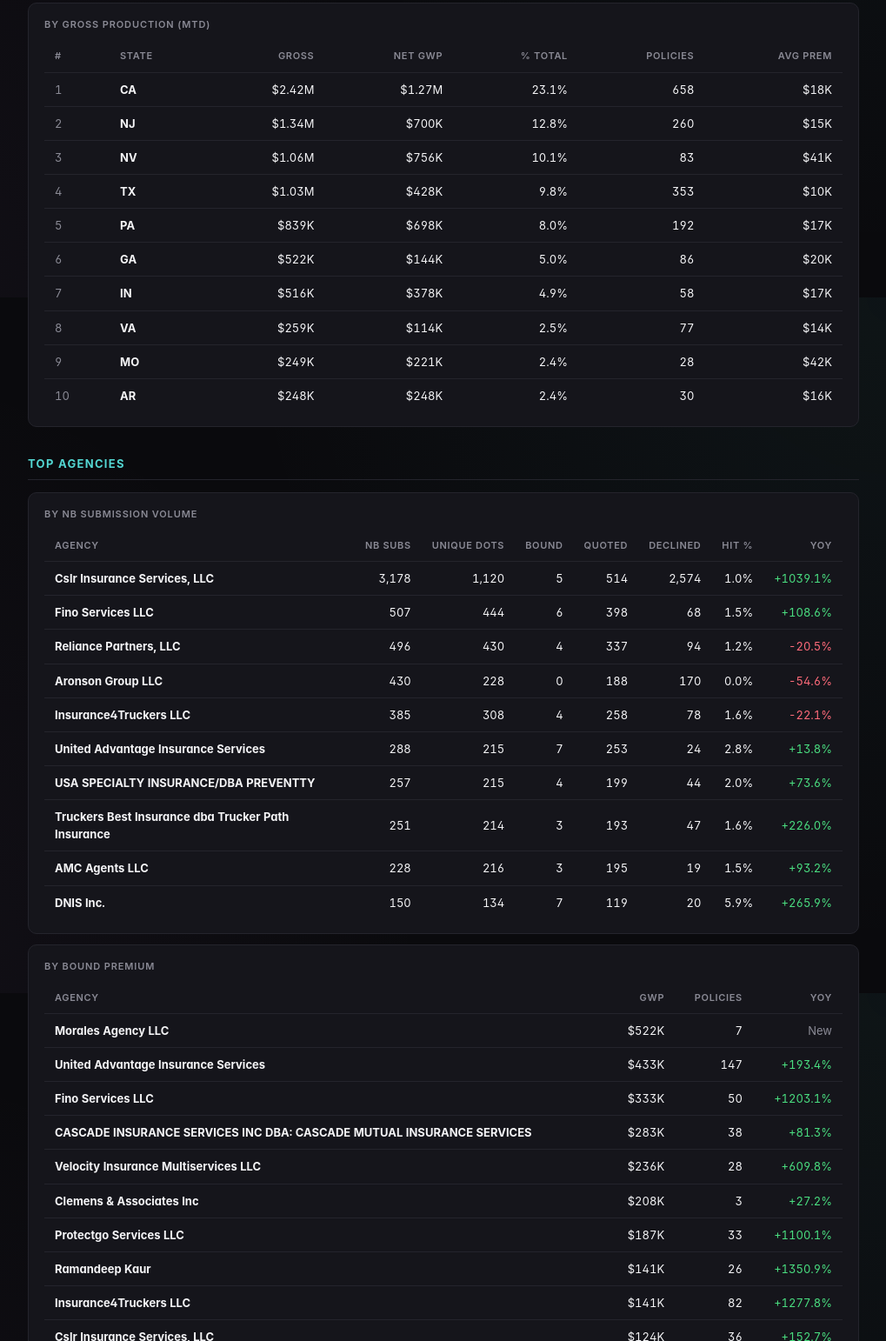
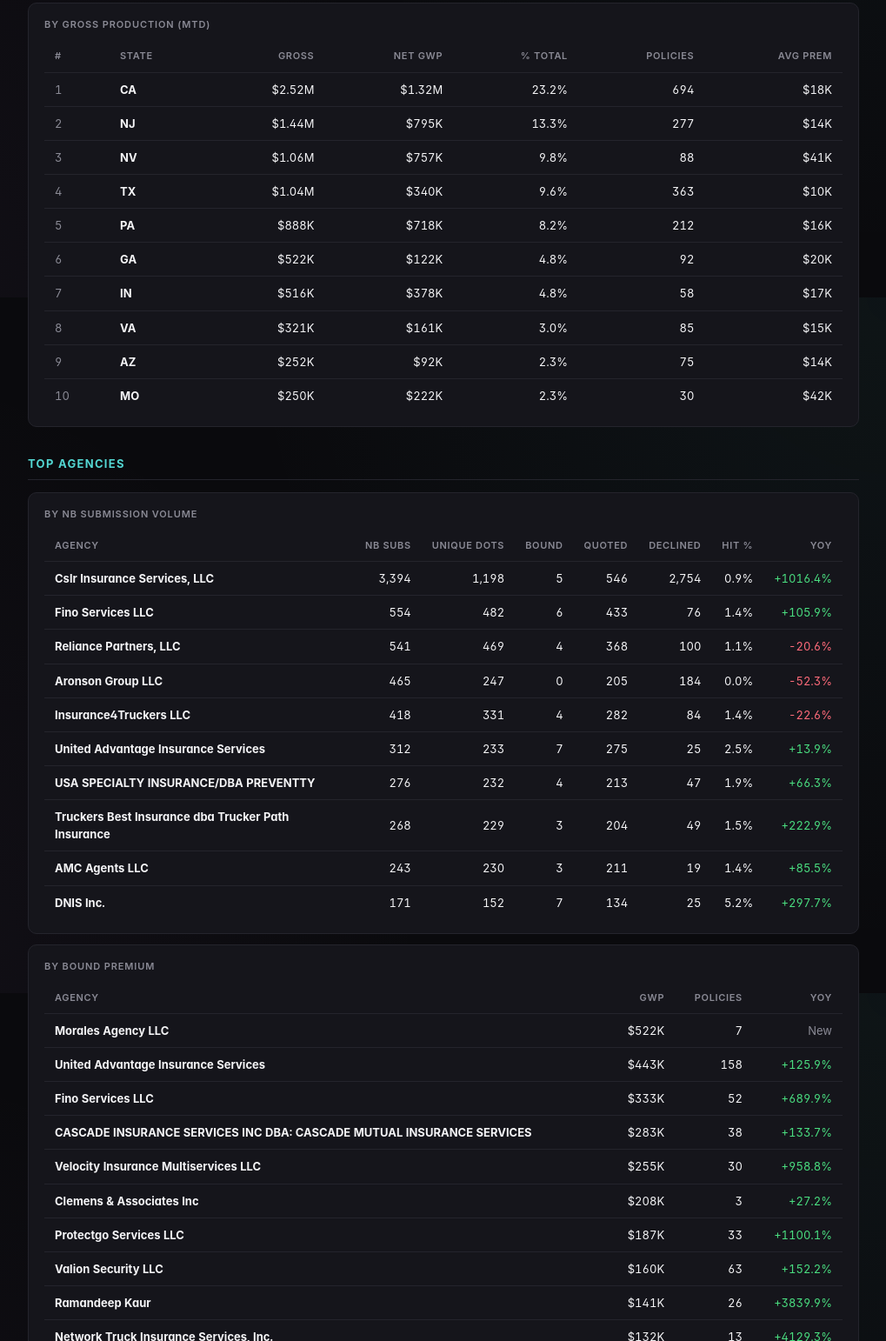
Before and after one commit to Carnette88/cw-reports, a plain HTML site: page morning/retail/index.html in a window 1280 px wide. Shown: the part 1258-2800 px from the top of the page at 87% size, without its empty margins (254-1273 px from the left). Drawn offline with Linux system fonts and the light colour scheme; a web font is replaced by a local one.

Commit message:
production view (Retail) 2026-11-19 05:31

```diff
--- a/morning/retail/index.html
+++ b/morning/retail/index.html
@@ -124,7 +124,7 @@
         <img src="/cw-reports/cw-logo.png" alt="Cover Whale" class="brand-logo">
         <div>
           <div class="brand-title">Growth Strategy Hub</div>
-          <div class="brand-sub">Wed Nov 18 2026</div>
+          <div class="brand-sub">Thu Nov 19 2026</div>
         </div>
       </a>
     </div>
@@ -165,8 +165,8 @@
   <h1>Production vs Budget</h1>
   <div class="subtitle">
 
-      2026-11-18 · Day 11 of 19 business days (8 remaining)
-      · <span class="muted">live from Wed Nov 18 · 5:31 AM</span>
+      2026-11-19 · Day 12 of 19 business days (7 remaining)
+      · <span class="muted">live from Thu Nov 19 · 5:31 AM</span>
 
   </div>
 </header>
@@ -208,25 +208,25 @@
       <tbody>
         <tr>
           <td><strong>Net GWP (after cancels)</strong></td>
-          <td class="num strong">$5.57M</td>
+          <td class="num strong">$5.56M</td>
           <td class="num">$11.96M</td>
-          <td class="num strong">80.5%</td>
+          <td class="num strong">73.6%</td>
           <td><span class="rag rag-red">RED</span></td>
 
         </tr>
 
         <tr>
           <td><strong>Gross Production (before cancels)</strong></td>
-          <td class="num strong">$10.48M</td>
+          <td class="num strong">$10.86M</td>
           <td class="num">$23.93M</td>
-          <td class="num strong">75.6%</td>
+          <td class="num strong">71.8%</td>
           <td><span class="rag rag-red">RED</span></td>
 
         </tr>
 
         <tr>
           <td>NB Submissions</td>
-          <td class="num">11,614</td>
+          <td class="num">12,527</td>
           <td class="num">22,966</td>
           <td class="num">—</td>
           <td><span class="rag rag-na">—</span></td>
@@ -234,7 +234,7 @@
         </tr>
         <tr>
           <td>Hit Ratio</td>
-          <td class="num">2.3%</td>
+          <td class="num">2.2%</td>
           <td class="num">—</td>
           <td class="num">—</td>
           <td>—</td>
@@ -269,47 +269,47 @@
 
             <tr>
               <td>Submitted</td>
-              <td class="num">587</td>
+              <td class="num">636</td>
               <td class="num">5.1%</td>
             </tr>
 
 
             <tr>
               <td>In Review</td>
-              <td class="num">121</td>
-              <td class="num">1.0%</td>
+              <td class="num">133</td>
+              <td class="num">1.1%</td>
             </tr>
 
 
             <tr>
               <td>Quoted</td>
-              <td class="num">6,803</td>
-              <td class="num">58.6%</td>
+              <td class="num">7,358</td>
+              <td class="num">58.7%</td>
             </tr>
 
 
             <tr>
               <td>Bound</td>
-              <td class="num">161</td>
+              <td class="num">171</td>
               <td class="num">1.4%</td>
             </tr>
 
 
             <tr>
               <td>Declined</td>
-              <td class="num">3,861</td>
-              <td class="num">33.2%</td>
+              <td class="num">4,146</td>
+              <td class="num">33.1%</td>
             </tr>
 
 
             <tr>
               <td>Not Taken Up</td>
-              <td class="num">81</td>
+              <td class="num">83</td>
               <td class="num">0.7%</td>
             </tr>
 
 
-          <tr class="row-total"><td><strong>Total</strong></td><td class="num"><strong>11,614</strong></td><td class="num"><strong>100%</strong></td></tr>
+          <tr class="row-total"><td><strong>Total</strong></td><td class="num"><strong>12,527</strong></td><td class="num"><strong>100%</strong></td></tr>
         </tbody>
       </table>
     </div>
@@ -356,60 +356,60 @@
           <tr>
             <td class="muted">1</td>
             <td><strong>CA</strong></td>
-            <td class="num">$2.42M</td>
-            <td class="num">$1.27M</td>
-            <td class="num">23.1%</td>
-            <td class="num">658</td>
+            <td class="num">$2.52M</td>
+            <td class="num">$1.32M</td>
+            <td class="num">23.2%</td>
+            <td class="num">694</td>
             <td class="num">$18K</td>
           </tr>
 
           <tr>
             <td class="muted">2</td>
             <td><strong>NJ</strong></td>
-            <td class="num">$1.34M</td>
-            <td class="num">$700K</td>
-            <td class="num">12.8%</td>
-            <td class="num">260</td>
-            <td class="num">$15K</td>
+            <td class="num">$1.44M</td>
+            <td class="num">$795K</td>
+            <td class="num">13.3%</td>
+            <td class="num">277</td>
+            <td class="num">$14K</td>
           </tr>
 
           <tr>
             <td class="muted">3</td>
             <td><strong>NV</strong></td>
             <td class="num">$1.06M</td>
-            <td class="num">$756K</td>
-            <td class="num">10.1%</td>
-            <td class="num">83</td>
+            <td class="num">$757K</td>
+            <td class="num">9.8%</td>
+            <td class="num">88</td>
             <td class="num">$41K</td>
           </tr>
 
           <tr>
             <td class="muted">4</td>
             <td><strong>TX</strong></td>
-            <td class="num">$1.03M</td>
-            <td class="num">$428K</td>
-            <td class="num">9.8%</td>
-            <td class="num">353</td>
+            <td class="num">$1.04M</td>
+            <td class="num">$340K</td>
+            <td class="num">9.6%</td>
+            <td class="num">363</td>
             <td class="num">$10K</td>
           </tr>
 
           <tr>
             <td class="muted">5</td>
             <td><strong>PA</strong></td>
-            <td class="num">$839K</td>
-            <td class="num">$698K</td>
-            <td class="num">8.0%</td>
-            <td class="num">192</td>
-            <td class="num">$17K</td>
+            <td class="num">$888K</td>
+            <td class="num">$718K</td>
+            <td class="num">8.2%</td>
+            <td class="num">212</td>
+            <td class="num">$16K</td>
           </tr>
 
           <tr>
             <td class="muted">6</td>
             <td><strong>GA</strong></td>
             <td class="num">$522K</td>
-            <td class="num">$144K</td>
-            <td class="num">5.0%</td>
-            <td class="num">86</td>
+            <td class="num">$122K</td>
+            <td class="num">4.8%</td>
+            <td class="num">92</td>
             <td class="num">$20K</td>
           </tr>
 
@@ -418,7 +418,7 @@
             <td><strong>IN</strong></td>
             <td class="num">$516K</td>
             <td class="num">$378K</td>
-            <td class="num">4.9%</td>
+            <td class="num">4.8%</td>
             <td class="num">58</td>
             <td class="num">$17K</td>
           </tr>
@@ -426,31 +426,31 @@
           <tr>
             <td class="muted">8</td>
             <td><strong>VA</strong></td>
-            <td class="num">$259K</td>
-            <td class="num">$114K</td>
-            <td class="num">2.5%</td>
-            <td class="num">77</td>
+            <td class="num">$321K</td>
+            <td class="num">$161K</td>
+            <td class="num">3.0%</td>
+            <td class="num">85</td>
+            <td class="num">$15K</td>
+          </tr>
+
+          <tr>
+            <td class="muted">9</td>
+            <td><strong>AZ</strong></td>
+            <td class="num">$252K</td>
+            <td class="num">$92K</td>
+            <td class="num">2.3%</td>
+            <td class="num">75</td>
             <td class="num">$14K</td>
           </tr>
 
           <tr>
-            <td class="muted">9</td>
+            <td class="muted">10</td>
             <td><strong>MO</strong></td>
-            <td class="num">$249K</td>
-            <td class="num">$221K</td>
-            <td class="num">2.4%</td>
-            <td class="num">28</td>
+            <td class="num">$250K</td>
+            <td class="num">$222K</td>
+            <td class="num">2.3%</td>
+            <td class="num">30</td>
             <td class="num">$42K</td>
-          </tr>
-
-          <tr>
-            <td class="muted">10</td>
-            <td><strong>AR</strong></td>
-            <td class="num">$248K</td>
-            <td class="num">$248K</td>
-            <td class="num">2.4%</td>
-            <td class="num">30</td>
-            <td class="num">$16K</td>
           </tr>
 
       </tbody>
@@ -475,112 +475,112 @@
 
           <tr>
             <td><strong>Cslr Insurance Services, LLC</strong></td>
-            <td class="num">3,178</td>
-            <td class="num">1,120</td>
+            <td class="num">3,394</td>
+            <td class="num">1,198</td>
             <td class="num">5</td>
-            <td class="num">514</td>
-            <td class="num">2,574</td>
-            <td class="num">1.0%</td>
-            <td class="num up">+1039.1%</td>
+            <td class="num">546</td>
+            <td class="num">2,754</td>
+            <td class="num">0.9%</td>
+            <td class="num up">+1016.4%</td>
           </tr>
 
           <tr>
             <td><strong>Fino Services LLC</strong></td>
-            <td class="num">507</td>
-            <td class="num">444</td>
+            <td class="num">554</td>
+            <td class="num">482</td>
             <td class="num">6</td>
-            <td class="num">398</td>
-            <td class="num">68</td>
-            <td class="num">1.5%</td>
-            <td class="num up">+108.6%</td>
+            <td class="num">433</td>
+            <td class="num">76</td>
+            <td class="num">1.4%</td>
+            <td class="num up">+105.9%</td>
           </tr>
 
           <tr>
             <td><strong>Reliance Partners, LLC</strong></td>
-            <td class="num">496</td>
-            <td class="num">430</td>
+            <td class="num">541</td>
+            <td class="num">469</td>
             <td class="num">4</td>
-            <td class="num">337</td>
-            <td class="num">94</td>
-            <td class="num">1.2%</td>
-            <td class="num down">-20.5%</td>
+            <td class="num">368</td>
+            <td class="num">100</td>
+            <td class="num">1.1%</td>
+            <td class="num down">-20.6%</td>
           </tr>
 
           <tr>
             <td><strong>Aronson Group LLC</strong></td>
-            <td class="num">430</td>
-            <td class="num">228</td>
+            <td class="num">465</td>
+            <td class="num">247</td>
             <td class="num">0</td>
-            <td class="num">188</td>
-            <td class="num">170</td>
+            <td class="num">205</td>
+            <td class="num">184</td>
             <td class="num">0.0%</td>
-            <td class="num down">-54.6%</td>
+            <td class="num down">-52.3%</td>
           </tr>
 
           <tr>
             <td><strong>Insurance4Truckers LLC</strong></td>
-            <td class="num">385</td>
-            <td class="num">308</td>
+            <td class="num">418</td>
+            <td class="num">331</td>
             <td class="num">4</td>
-            <td class="num">258</td>
-            <td class="num">78</td>
-            <td class="num">1.6%</td>
-            <td class="num down">-22.1%</td>
+            <td class="num">282</td>
+            <td class="num">84</td>
+            <td class="num">1.4%</td>
+            <td class="num down">-22.6%</td>
           </tr>
 
           <tr>
             <td><strong>United Advantage Insurance Services</strong></td>
-            <td class="num">288</td>
-            <td class="num">215</td>
+            <td class="num">312</td>
+            <td class="num">233</td>
             <td class="num">7</td>
-            <td class="num">253</td>
-            <td class="num">24</td>
-            <td class="num">2.8%</td>
-            <td class="num up">+13.8%</td>
+            <td class="num">275</td>
+            <td class="num">25</td>
+            <td class="num">2.5%</td>
+            <td class="num up">+13.9%</td>
           </tr>
 
           <tr>
             <td><strong>USA SPECIALTY INSURANCE/DBA PREVENTTY</strong></td>
-            <td class="num">257</td>
-            <td class="num">215</td>
+            <td class="num">276</td>
+            <td class="num">232</td>
             <td class="num">4</td>
-            <td class="num">199</td>
-            <td class="num">44</td>
-            <td class="num">2.0%</td>
-            <td class="num up">+73.6%</td>
+            <td class="num">213</td>
+            <td class="num">47</td>
+            <td class="num">1.9%</td>
+            <td class="num up">+66.3%</td>
           </tr>
 
           <tr>
             <td><strong>Truckers Best Insurance dba Trucker Path Insurance</strong></td>
-            <td class="num">251</td>
-            <td class="num">214</td>
+            <td class="num">268</td>
+            <td class="num">229</td>
             <td class="num">3</td>
-            <td class="num">193</td>
-            <td class="num">47</td>
-            <td class="num">1.6%</td>
-            <td class="num up">+226.0%</td>
+            <td class="num">204</td>
+            <td class="num">49</td>
+            <td class="num">1.5%</td>
+            <td class="num up">+222.9%</td>
           </tr>
 
           <tr>
             <td><strong>AMC Agents LLC</strong></td>
-            <td class="num">228</td>
-            <td class="num">216</td>
+            <td class="num">243</td>
+            <td class="num">230</td>
             <td class="num">3</td>
-            <td class="num">195</td>
+            <td class="num">211</td>
             <td class="num">19</td>
-            <td class="num">1.5%</td>
-            <td class="num up">+93.2%</td>
+            <td class="num">1.4%</td>
+            <td class="num up">+85.5%</td>
           </tr>
 
           <tr>
             <td><strong>DNIS Inc.</strong></td>
-            <td class="num">150</td>
+            <td class="num">171</td>
+            <td class="num">152</td>
+            <td class="num">7</td>
             <td class="num">134</td>
-            <td class="num">7</td>
-            <td class="num">119</td>
-            <td class="num">20</td>
-            <td class="num">5.9%</td>
-            <td class="num up">+265.9%</td>
+            <td class="num">25</td>
+            <td class="num">5.2%</td>
+            <td class="num up">+297.7%</td>
           </tr>
 
       </tbody>
@@ -604,30 +604,30 @@
 
           <tr>
             <td><strong>United Advantage Insurance Services</strong></td>
-            <td class="num">$433K</td>
-            <td class="num">147</td>
-            <td class="num up">+193.4%</td>
+            <td class="num">$443K</td>
+            <td class="num">158</td>
+            <td class="num up">+125.9%</td>
           </tr>
 
           <tr>
             <td><strong>Fino Services LLC</strong></td>
             <td class="num">$333K</td>
-            <td class="num">50</td>
-            <td class="num up">+1203.1%</td>
+            <td class="num">52</td>
+            <td class="num up">+689.9%</td>
           </tr>
 
           <tr>
             <td><strong>CASCADE INSURANCE SERVICES INC DBA: CASCADE MUTUAL INSURANCE SERVICES</strong></td>
             <td class="num">$283K</td>
             <td class="num">38</td>
-            <td class="num up">+81.3%</td>
+            <td class="num up">+133.7%</td>
           </tr>
 
           <tr>
             <td><strong>Velocity Insurance Multiservices LLC</strong></td>
-            <td class="num">$236K</td>
-            <td class="num">28</td>
-            <td class="num up">+609.8%</td>
+            <td class="num">$255K</td>
+            <td class="num">30</td>
+            <td class="num up">+958.8%</td>
           </tr>
 
           <tr>
@@ -645,24 +645,24 @@
           </tr>
 
           <tr>
+            <td><strong>Valion Security LLC</strong></td>
+            <td class="num">$160K</td>
+            <td class="num">63</td>
+            <td class="num up">+152.2%</td>
+          </tr>
+
+          <tr>
             <td><strong>Ramandeep Kaur</strong></td>
             <td class="num">$141K</td>
             <td class="num">26</td>
-            <td class="num up">+1350.9%</td>
+            <td class="num up">+3839.9%</td>
           </tr>
 
           <tr>
-            <td><strong>Insurance4Truckers LLC</strong></td>
-            <td class="num">$141K</td>
-            <td class="num">82</td>
-            <td class="num up">+1277.8%</td>
-          </tr>
-
-          <tr>
-            <td><strong>Cslr Insurance Services, LLC</strong></td>
-            <td class="num">$124K</td>
-            <td class="num">36</td>
-            <td class="num up">+152.7%</td>
+            <td><strong>Network Truck Insurance Services, Inc.</strong></td>
+            <td class="num">$132K</td>
+            <td class="num">13</td>
+            <td class="num up">+4129.3%</td>
           </tr>
 
       </tbody>
```
